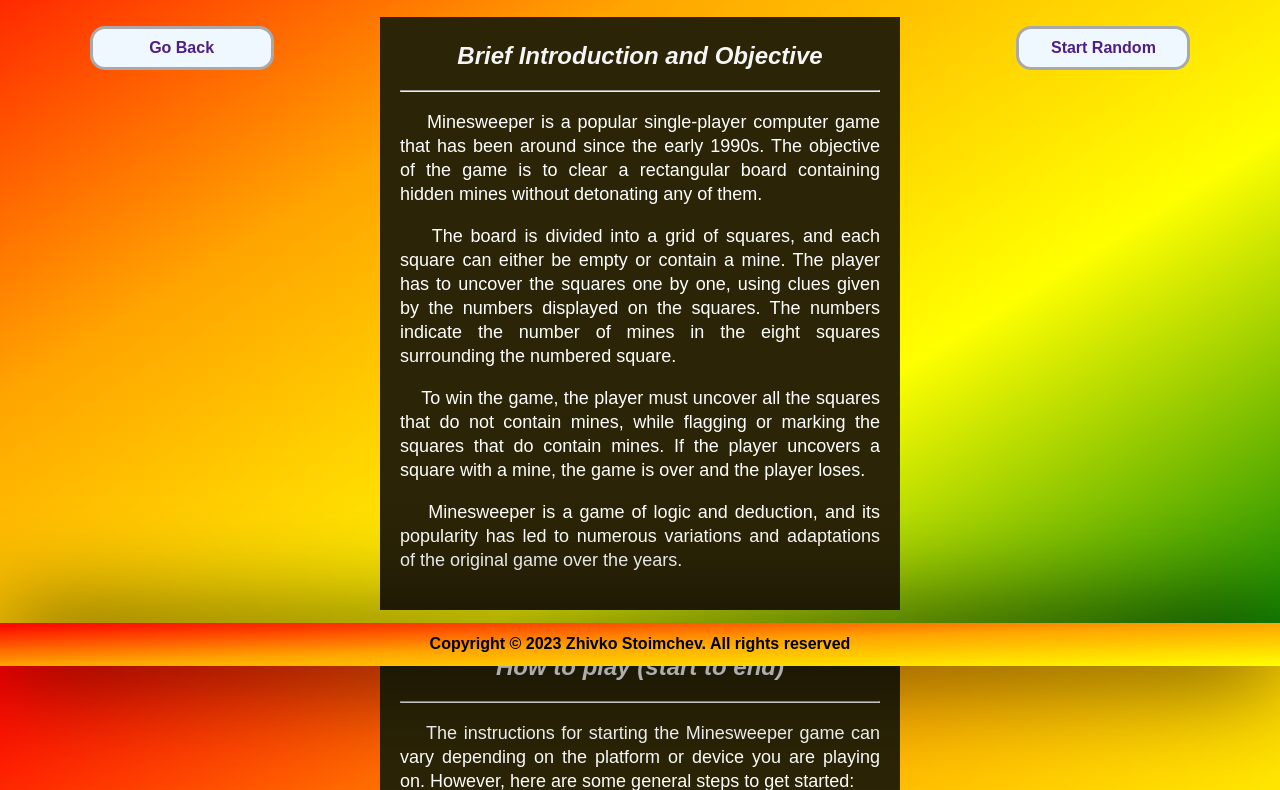
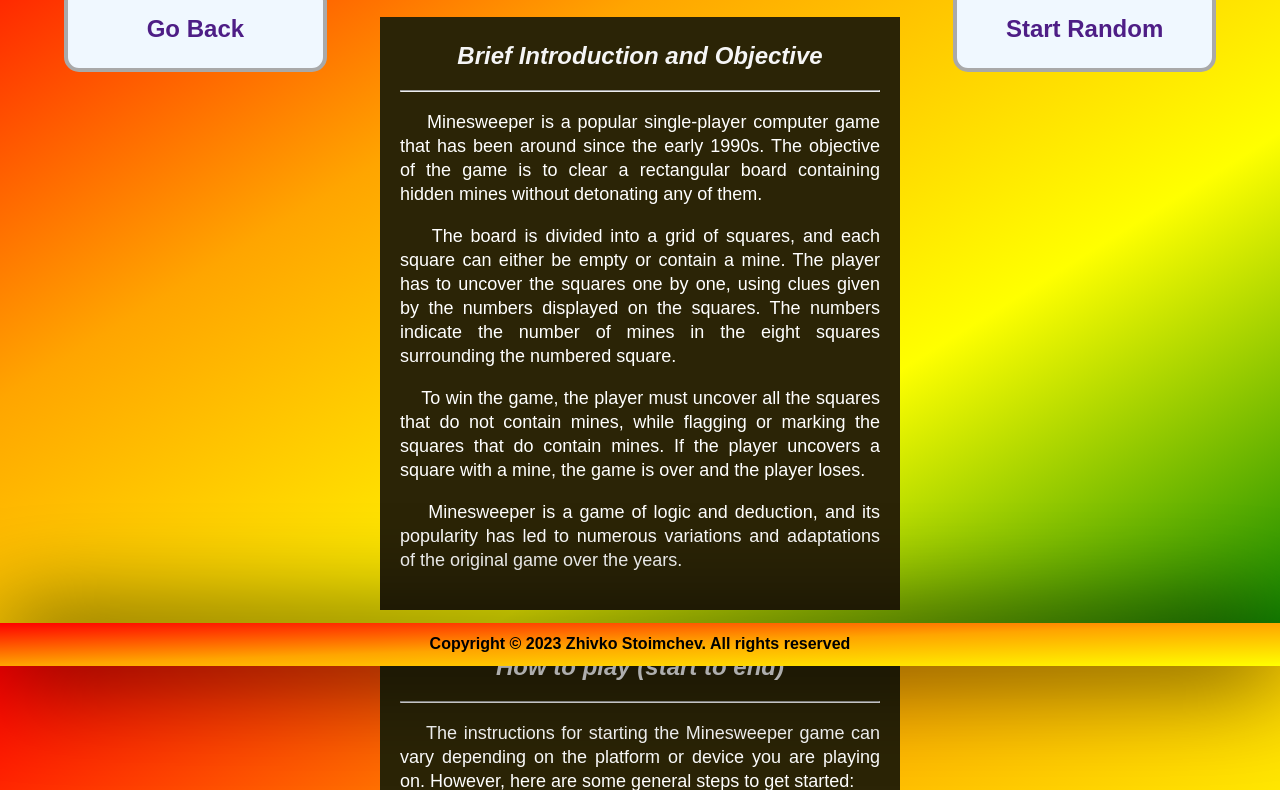
Before and after one commit to zstoimchev/minesweeper, a plain HTML site: page instructions.html in a window 1280 px wide. Shown: the part 134-924 px from the top of the page. Drawn offline with Linux system fonts and the light colour scheme; a web font is replaced by a local one.

Commit message:
added some transitions

```diff
--- a/assets/css/footer.css
+++ b/assets/css/footer.css
@@ -20,9 +20,11 @@ footer a {
     color: black;
 }
 
-footer a:hover{
+footer a:hover {
     /* text-shadow: 0px 0px 2px white; */
     text-shadow: 0px 0px 1px black;
+    transform: scale(1.1, 1.1);
+
 }
 
 #fixed {
@@ -42,7 +44,7 @@ footer a:hover{
 }
 
 
-.footerdiv{
+.footerdiv {
     /* background-color: #219ebc; */
     bottom: 0;
     left: 0;
@@ -51,7 +53,7 @@ footer a:hover{
     height: 7%;
 }
 
-#hidden{
+#hidden {
     display: none;
     position: fixed;
     left: 0;
@@ -66,36 +68,37 @@ footer a:hover{
     /* darker shade of tan */
     box-shadow: 0px 0px 100px black;
     background-image: linear-gradient(to bottom right, red, orange, yellow);
-
+    opacity: 1;
 }
 
-.footerdiv:hover #hidden{
+.footerdiv:hover #hidden {
     display: block;
     animation: fadin 2s;
+    animation-fill-mode: forwards;
+    /* Keep the last keyframe of the animation */
+    /* the above code nees js to fade away slowly: */
 }
 
-.footerdiv #hidden:hover{
-    animation: fadin 2s;
-}
-
-.footerdiv #hidden::after{
+.footerdiv:not(:hover) #hidden {
     animation: fadout 2s;
 }
 
-@keyframes fadin{
-    from{
+@keyframes fadin {
+    from {
         opacity: 0;
     }
-    to{
+
+    to {
         opacity: 1;
     }
 }
 
-@keyframes fadout{
-    from{
+@keyframes fadout {
+    from {
         opacity: 1;
     }
-    to{
+
+    to {
         opacity: 0;
     }
 }
@@ -103,10 +106,12 @@ footer a:hover{
 
 
 @media screen and (max-width: 480px) {
-    footer, #fixed{
+
+    footer,
+    #fixed {
         font-size: 0.8em;
         /* height: 1.5em; */
         padding: 10px;
     }
 
-  }
+}
--- a/assets/css/instructions.css
+++ b/assets/css/instructions.css
@@ -1,4 +1,4 @@
-.container{
+.container {
     align-items: center;
 }
 
@@ -12,8 +12,10 @@
     margin: auto;
 }
 
-.instructionDIV:hover{
+.instructionDIV:hover {
     box-shadow: 0px 0px 70px brown;
+    transform: scale(1.2, 1.1);
+
 }
 
 .instructionDIV h2 {
@@ -30,7 +32,8 @@
     line-height: 24px;
 }
 
-.instructionDIV ol li, .instructionDIV ul li{
+.instructionDIV ol li,
+.instructionDIV ul li {
     color: white;
     text-align: left;
     font-family: Arial, Helvetica, sans-serif;
@@ -40,72 +43,67 @@
 
 }
 
-
-
-a #goback {
-    position: absolute;
+a #goback,
+a #startrandom {
+    position: fixed;
     background-color: aqua;
-    top: 20%;
-    left: 7%;
+    top: 15%;
     padding: 25px;
-    width: 10%;
-    padding-top: 10px;
-    padding-bottom: 10px;
-    border-radius: 10px;
+    width: 16%;
     color: black;
-    font-size: 1em;
+    font-size: 150%;
     font-weight: bold;
     font-family: Arial, Helvetica, sans-serif;
     text-decoration: none;
-    background-color: none;
-    border: 3px solid darkgray;
+    border: 0.2em solid darkgray;
     border-radius: 15px;
     background-color: aliceblue;
     color: #4E1E86;
 }
 
-a #startrandom {
-    position: absolute;
-    background-color: aqua;
-    top: 20%;
-    right: 7%;
-    padding: 20px;
-    width: 10%;
-    padding-top: 10px;
-    padding-bottom: 10px;
-    border-radius: 10px;
-    color: black;
-    font-size: 1em;
-    font-weight: bold;
-    font-family: Arial, Helvetica, sans-serif;
-    text-decoration: none;
-    background-color: none;
-    border: 3px solid darkgray;
-    border-radius: 15px;
-    background-color: aliceblue;
-    color: #4E1E86;
+a #goback {
+    left: 5%;
 }
 
-a:hover #startrandom, a:hover #goback{
+a #startrandom {
+    right: 5%;
+}
+
+a:hover #startrandom,
+a:hover #goback {
     background-color: rgb(208, 207, 207);
     box-shadow: 0px 0px 25px black;
     cursor: pointer;
 }
 
+#startrandom:active,
+#goback:active {
+    background-color: #2B2406;
+    transform: scale(1.1, 1.1);
+}
 
 
+@media screen and (max-width: 1140px) {
+
+    #goback,
+    #startrandom {
+        display: none;
+    }
+}
+
 @media screen and (max-width: 480px) {
-    .instructionDIV{
+    .instructionDIV {
         width: 83%;
     }
 
-    .instructionDIV p, .instructionDIV ul li, .instructionDIV ol li{
+    .instructionDIV p,
+    .instructionDIV ul li,
+    .instructionDIV ol li {
         font-size: 1em;
     }
 
-
-
-    #startrandom, #goback{
+    #startrandom,
+    #goback {
         position: absolute;
         display: block;
         top: 15%;
@@ -116,16 +114,18 @@ a:hover #startrandom, a:hover #goback{
         border: 1px solid black;
     }
 
-    #goback{
+    #goback {
         left: 1%;
     }
 
-    #goback a, #startrandom a{
+    #goback a,
+    #startrandom a {
         font-size: small;
         padding: 0;
     }
 
-    #goback, #startrandom{
+    #goback,
+    #startrandom {
         display: none;
     }
-  }
+}
--- a/assets/css/style.css
+++ b/assets/css/style.css
@@ -32,8 +32,9 @@ h1 a:hover{
     color: #EF8B65;
 }
 
-h1:hover{
-    color: #EF8B65;
+h1:active{
+    color: chocolate;
+    transform: scale(1.5,1.5);
 }
 
 @keyframes fade-in {
@@ -79,7 +80,9 @@ nav a, nav .dropdown {
 
 .container-item:active {
     background-color: darkred;
+    transform: scale(1.1,1.1);
 }
+
 
 
 
@@ -115,8 +118,6 @@ nav a, nav .dropdown {
     border-radius: 15px;
     background-color: aliceblue;
     color: #4E1E86;
-
-
 }
 
 .menu button:hover{
@@ -125,18 +126,18 @@ nav a, nav .dropdown {
     cursor: pointer;
 }
 
+.menu button:active{
+    transform: scale(1.1,1.1);
+}
+
 .dropdown:hover .dropdown-content{
     display: block;
 }
 
 .dropdown:hover .menu{
     display: inline-block;
-    animation:  fadin 1s;
+    animation:  fadin 0.5s;
 }
-
-
-
-
 
 
 
@@ -147,10 +148,6 @@ nav a, nav .dropdown {
     display: block;
     font-size: large;
 }
-
-
-
-
 
 
 
@@ -220,6 +217,7 @@ nav a, nav .dropdown {
 
 
 
+/* responsiveness for mobile */
 @media screen and (max-width: 480px) {
     .container-item, .dropdown{
         font-size: 1.5em;
```
Also changed, not shown: assets/css/game.css (+13 -2 lines), assets/img/SVGs/bomb.svg, assets/img/SVGs/questionmark.svg.
